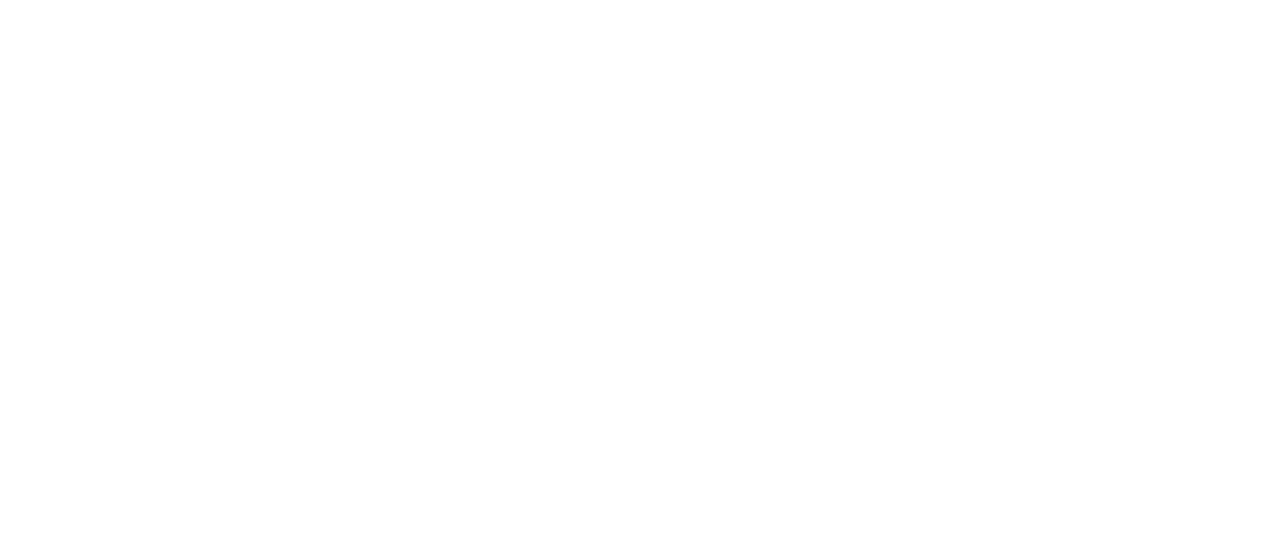
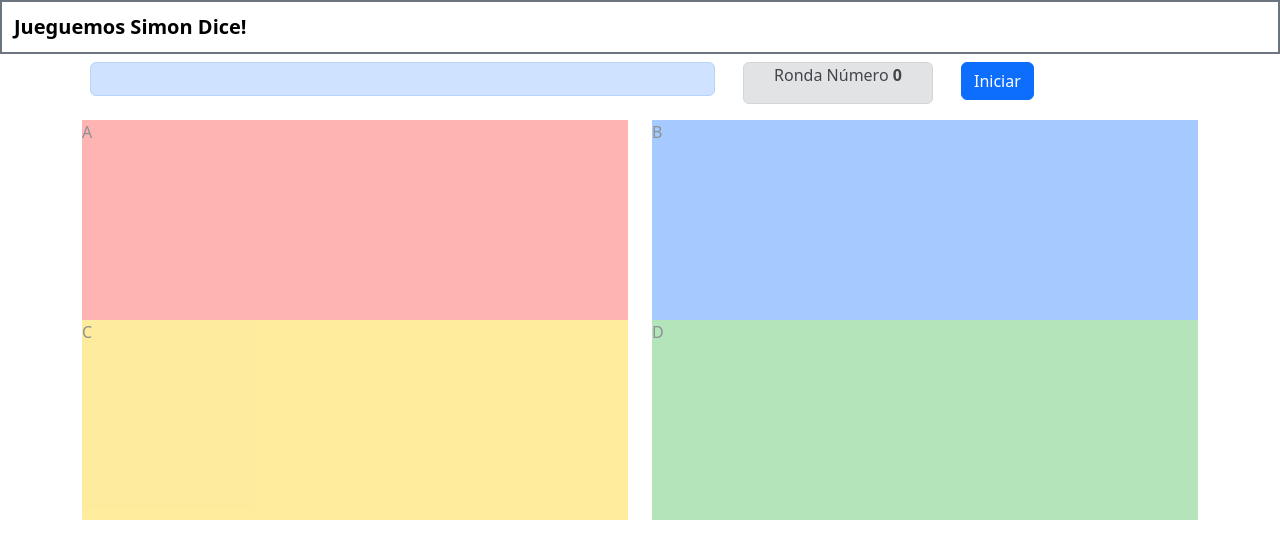
Before and after one commit to valenn0101/juego-simon-dice, a website: page index.html in a window 1280 px wide. Drawn offline with nearby package versions, Linux system fonts and the light colour scheme.

Commit message:
Diseño estático realizado

```diff
--- /dev/null
+++ b/css/style.css
@@ -0,0 +1,24 @@
+#titulo{
+    color: black;
+}
+.cuadro {
+  height: 200px;
+  opacity: 0.5;
+  transition: opacity 500ms;
+}
+
+#cuadro-1 {
+  background-color: #ff6b6b;
+}
+
+#cuadro-2 {
+  background-color: #4d96ff;
+}
+
+#cuadro-3 {
+  background-color: #ffd93d;
+}
+
+#cuadro-4 {
+  background-color: #6bcb77;
+}
--- a/index.html
+++ b/index.html
@@ -1,13 +1,53 @@
 <!DOCTYPE html>
 <html lang="en">
-<head>
-    <meta charset="UTF-8">
-    <meta http-equiv="X-UA-Compatible" content="IE=edge">
-    <meta name="viewport" content="width=device-width, initial-scale=1.0">
-    <link rel="stylesheet" href="/node_modules/bootstrap/dist/css/bootstrap.min.css">
+  <head>
+    <meta charset="UTF-8" />
+    <meta http-equiv="X-UA-Compatible" content="IE=edge" />
+    <meta name="viewport" content="width=device-width, initial-scale=1.0" />
+    <link
+      rel="stylesheet" href="/node_modules/bootstrap/dist/css/bootstrap.min.css"/>
+    <link rel="stylesheet" href="/css/style.css">
     <title>Simon Dice Juego</title>
-</head>
-<body>
+  </head>
+  <body>
+    <nav class="navbar navbar-light border border-2 border-secondary" id="barra-navegacion">
+      <div class="container-fluid">
+        <span class="navbar-brand mb-0 h1 text-center" id="titulo"><strong>Jueguemos Simon Dice!</strong></span>
+      </div>
+    </nav>
+    <div class="container">
+      <div class="row">
+        <div class="col-sm-7">
+          <div class="alert alert-primary m-2" role="alert" id="estado">
 
-</body>
+          </div>
+        </div>
+        <div class="col-sm-2 m-2 pt-0 pb-0  alert alert-secondary text-center">
+          <p>Ronda Número <strong id="ronda">0</strong></p>
+        </div>
+        <div class="col-sm-2 m-2">
+          <button type="button" class="btn btn-primary">Iniciar</button>
+        </div>
+      </div>
+    </div>
+    <div class="container mt-2" id="tablero">
+      <div class="row">
+        <div class="col-sm">
+          <div id="cuadro-1" class="cuadro">A</div>
+        </div>
+        <div class="col-sm">
+          <div id="cuadro-2" class="cuadro">B</div>
+        </div>
+      </div>
+      <div class="row">
+        <div class="col-sm">
+          <div id="cuadro-3" class="cuadro">C</div>
+        </div>
+        <div class="col-sm">
+          <div id="cuadro-4" class="cuadro">D</div>
+        </div>
+      </div>
+    </div>
+    <script type="text/javascript" src="/js/main.js"></script>
+  </body>
 </html>
```
Also changed, not shown: README.md, js/main.js (added).
